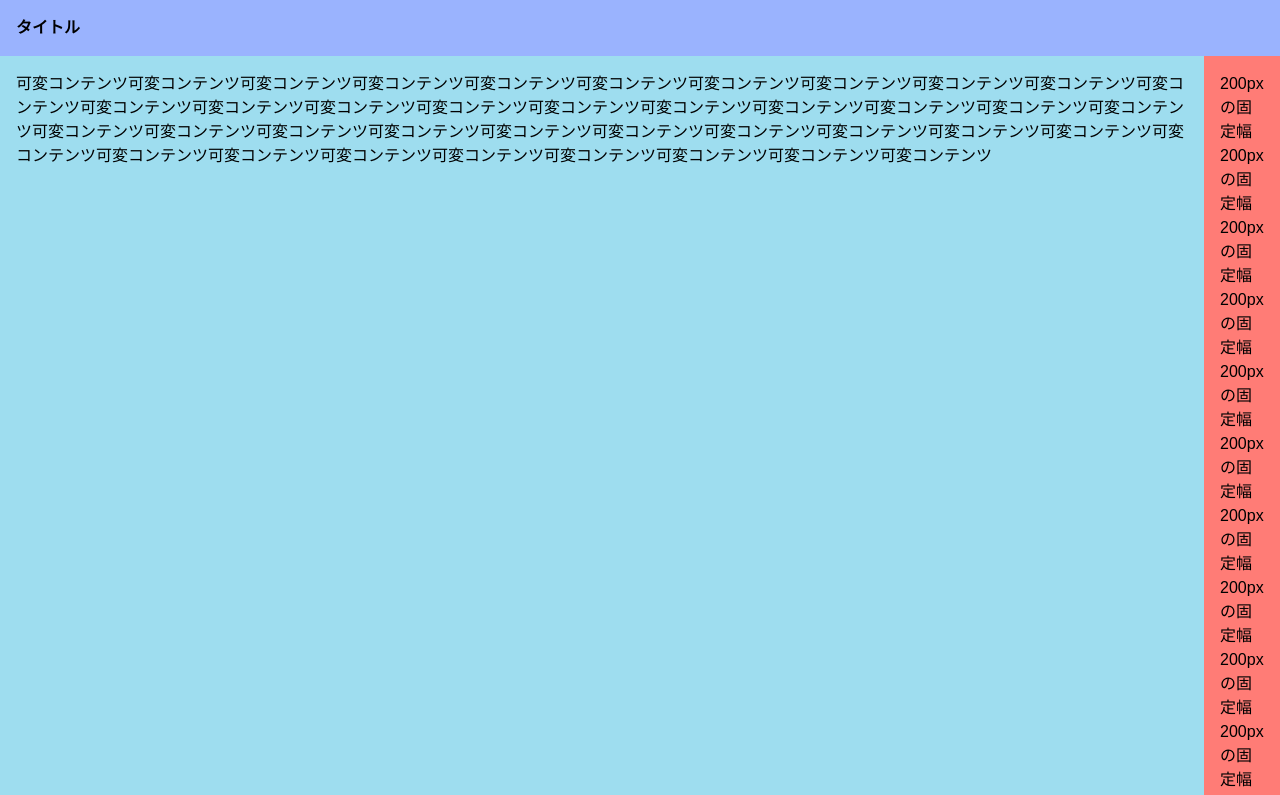
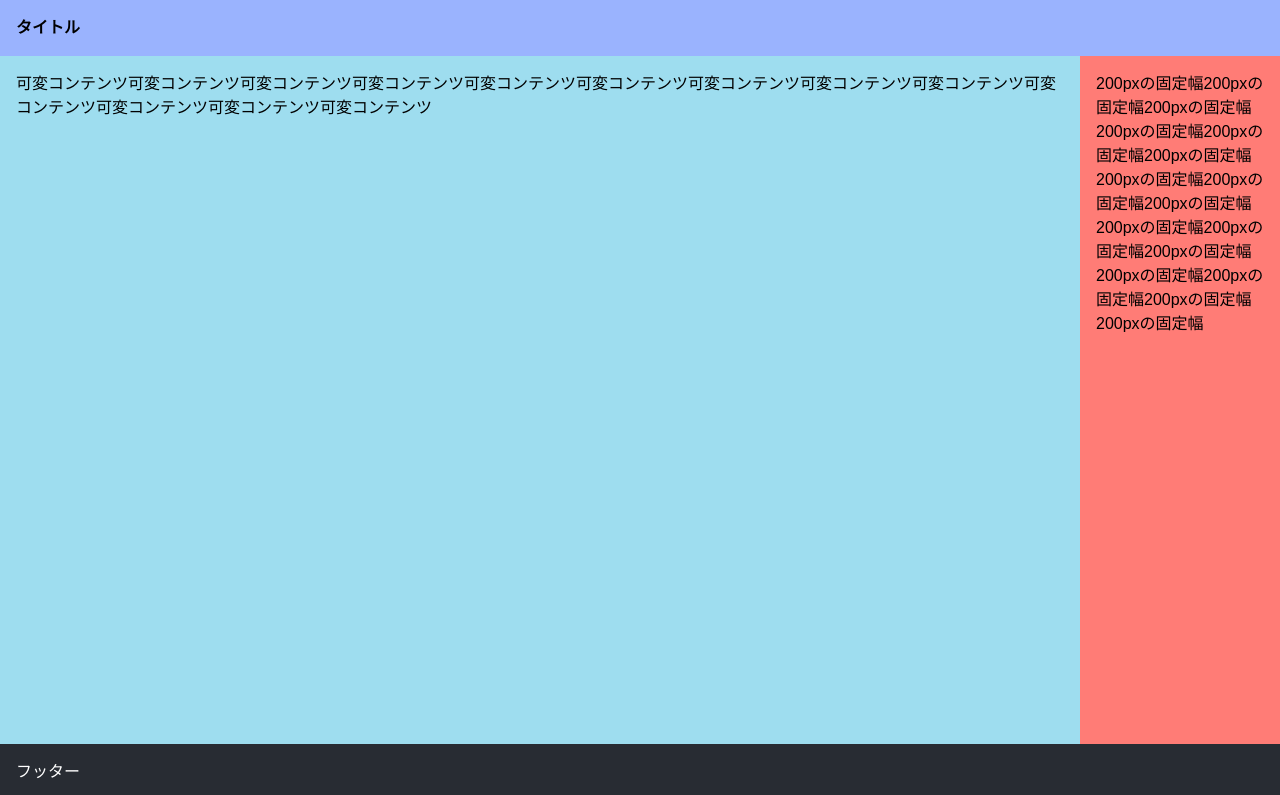
Before and after one commit to mizushun/flexbox, a website: page flexbox-master/htdocs/index.html in a window 1280 px wide. Shown: the top 795 px of the page. Drawn offline with Linux system fonts and the light colour scheme.

Commit message:
css修正

```diff
--- a/flexbox-master/htdocs/common/sass/page/_index.scss
+++ b/flexbox-master/htdocs/common/sass/page/_index.scss
@@ -6,7 +6,9 @@
   font-size: 1.6rem;
 
   /** ここから下に追記 **/
-
+  display: flex;
+  flex-direction: column;
+  min-height: 100vh;
 }
 
 .header{
@@ -19,6 +21,7 @@
 .main{
   /** ここから下に追記 **/
   display: flex;
+  flex: 1;
 }
 
 //コンテンツは可変
@@ -26,7 +29,7 @@
   background-color: #9eddef;
 
   /** ここから下に追記 **/
-  flex-grow: 1;
+  flex: 1;
 }
 
 //サイドバーは200px固定
--- a/flexbox-master/htdocs/index.html
+++ b/flexbox-master/htdocs/index.html
@@ -15,13 +15,13 @@
 
     <main class="main">
       <article class="article">
-        <p>可変コンテンツ可変コンテンツ可変コンテンツ可変コンテンツ可変コンテンツ可変コンテンツ可変コンテンツ可変コンテンツ可変コンテンツ可変コンテンツ可変コンテンツ可変コンテンツ可変コンテンツ可変コンテンツ可変コンテンツ可変コンテンツ可変コンテンツ可変コンテンツ可変コンテンツ可変コンテンツ可変コンテンツ可変コンテンツ可変コンテンツ可変コンテンツ可変コンテンツ可変コンテンツ可変コンテンツ可変コンテンツ可変コンテンツ可変コンテンツ可変コンテンツ可変コンテンツ可変コンテンツ可変コンテンツ可変コンテンツ可変コンテンツ可変コンテンツ可変コンテンツ可変コンテンツ可変コンテンツ</p>
+        <p>可変コンテンツ可変コンテンツ可変コンテンツ可変コンテンツ可変コンテンツ可変コンテンツ可変コンテンツ可変コンテンツ可変コンテンツ可変コンテンツ可変コンテンツ可変コンテンツ可変コンテンツ</p>
       </article>
 
-     <aside class="sidebar">
+      <aside class="sidebar">
         <p>200pxの固定幅200pxの固定幅200pxの固定幅200pxの固定幅200pxの固定幅200pxの固定幅200pxの固定幅200pxの固定幅200pxの固定幅200pxの固定幅200pxの固定幅200pxの固定幅200pxの固定幅200pxの固定幅200pxの固定幅200pxの固定幅</p>
-    </aside>
-</main>
+      </aside>
+    </main>
 
     <footer class="footer">
       <p>フッター</p>
```
Also changed, not shown: flexbox-master/htdocs/common/css/style.css, 1 other file.
